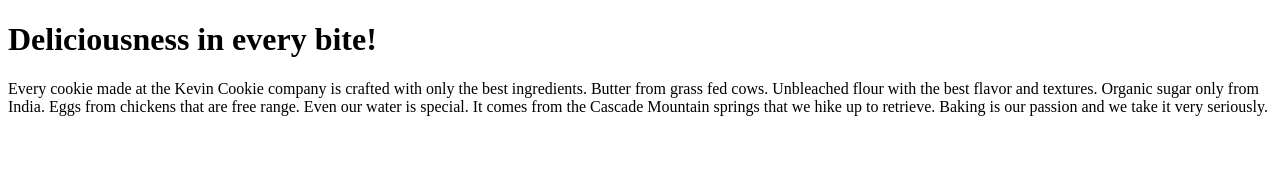
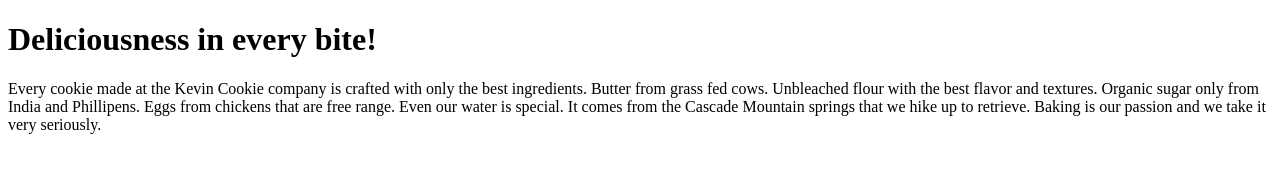
Before and after one commit to verygoodaditya/Tutorial.com, a plain HTML site: page index.htm in a window 1280 px wide. Drawn offline with Linux system fonts and the light colour scheme.

Commit message:
Update index.htm

```diff
--- a/index.htm
+++ b/index.htm
@@ -4,7 +4,7 @@
 
 <h1>Deliciousness in every bite!</h1>
 
-<p>Every cookie made at the Kevin Cookie company is crafted with only the best ingredients. Butter from grass fed cows. Unbleached flour with the best flavor and textures. Organic sugar only from India. Eggs from chickens that are free range. Even our water is special. It comes from the Cascade Mountain springs that we hike up to retrieve. Baking is our passion and we take it very seriously.</p>
+<p>Every cookie made at the Kevin Cookie company is crafted with only the best ingredients. Butter from grass fed cows. Unbleached flour with the best flavor and textures. Organic sugar only from India and Phillipens. Eggs from chickens that are free range. Even our water is special. It comes from the Cascade Mountain springs that we hike up to retrieve. Baking is our passion and we take it very seriously.</p>
 
 
 </body>
```
